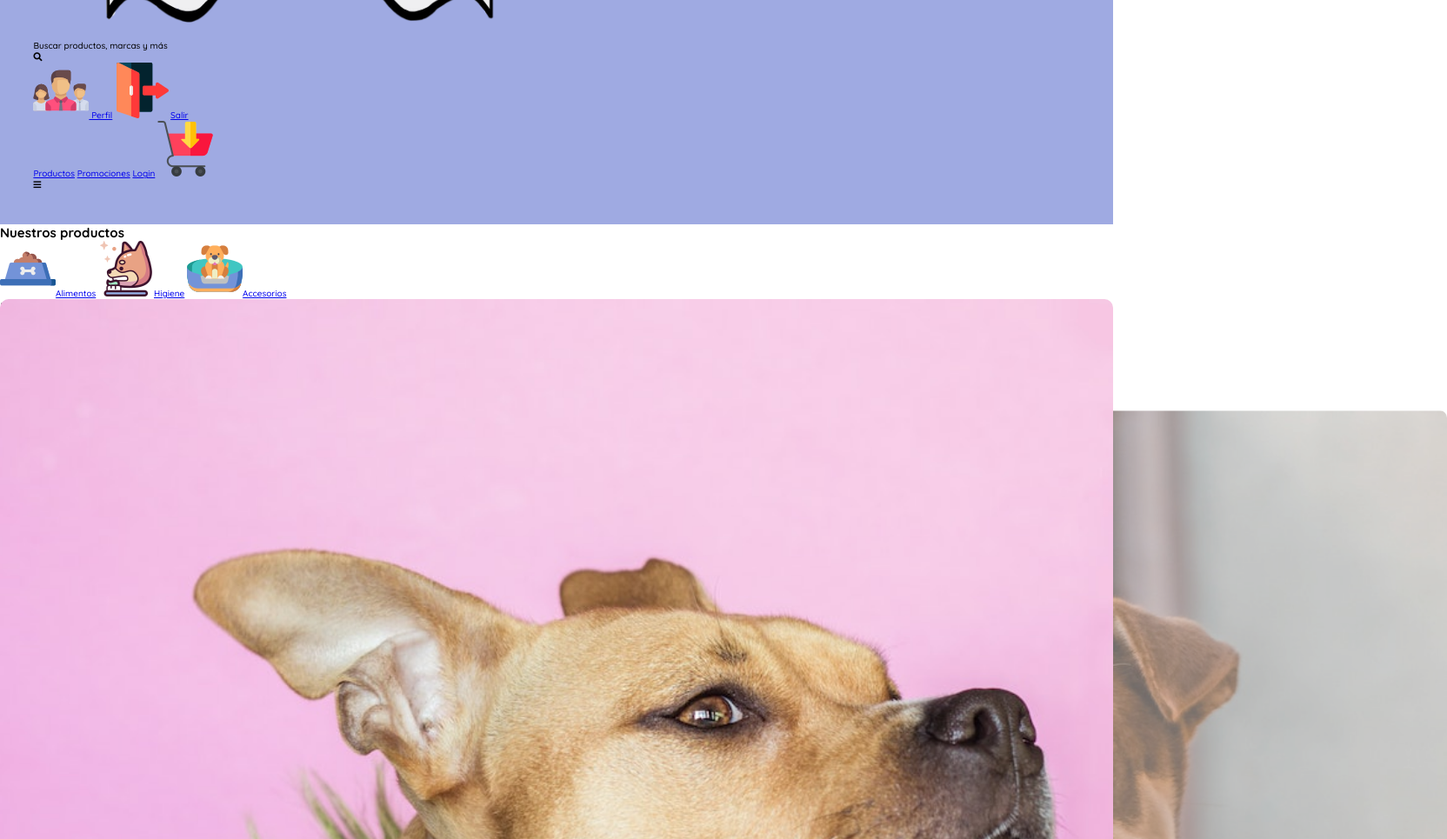
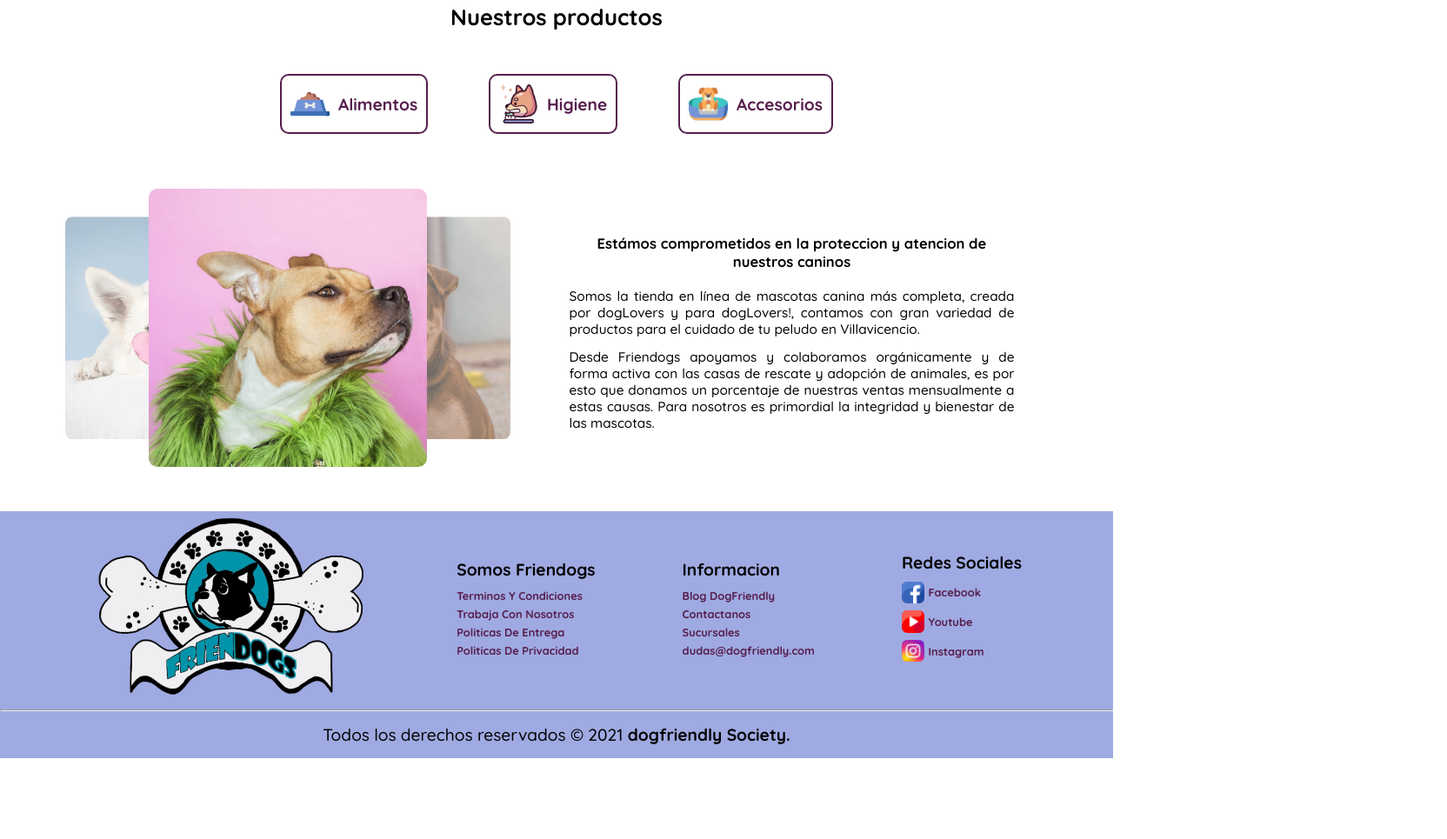
Before and after one commit to AlvaroAlfonso/DogFriendly-Ecommerce, a plain HTML site: page views/index.html in a window 1280 px wide. Shown: the part 404-1369 px from the top of the page at 87% size, 1664 px wide, since content can reach past the window. After the commit the page ends 1276 px from the top, so only its background shows below. Drawn offline with nearby package versions, Linux system fonts and the light colour scheme; files whose address does not match are found by name.

Commit message:
agrego responsive del index.html

```diff
--- a/public/css/index.css
+++ b/public/css/index.css
@@ -1,3 +1,5 @@
+
+
 @import url('https://fonts.googleapis.com/css2?family=Quicksand:wght@300;500;700&display=swap');
 /* NORMALIZACION*/
 * {
@@ -40,6 +42,9 @@ html {
 }
 footer{
     background-color:var(--morado);
+}
+main{
+    padding: 3%;
 }
 
 /*slider*/
@@ -164,12 +169,11 @@ input[type=radio]{
 /*main */
     .navbar-productos{
         display: flex;
-        margin-top:10px;
+        margin:30px 0px;
         align-items: center;
         justify-content: space-around;
-        flex-wrap: wrap;
-        width:67vw;
-        margin-left: 83px;
+        gap:10px;
+
 
     }
     .navbar-productos a{
@@ -180,6 +184,9 @@ input[type=radio]{
         color: #561E4C;
         font-size:3vw;
         align-items: center;
+        border:solid 2px #561E4C;
+        padding:10px;
+        border-radius: 10px;
 
     }
 
@@ -325,6 +332,7 @@ input[type=radio]{
         color: #561E4C;
         font-size: 2.0vw;
         gap:5px;
+
     }
     .iconos{
         width: 5vw;
@@ -376,6 +384,9 @@ input[type=radio]{
         display: flex;
         align-items: center;
         gap:10px;
+        border:solid 2px #561E4C;
+        padding: 8px;
+        border-radius: 10px;
     }
     p.texto-1{
         text-align: justify;
@@ -400,15 +411,15 @@ input[type=radio]{
     width: 100vw;
 }
 .container-slider{
-    margin:30px 80px 100px 80px;
+    margin:30px 80px 30px 80px;
     display:flex;
     justify-content: center;
 
 }
 .container{
-    width:40vw;
+    width:45vw;
     transform-style: preserve-3d;
-    height: 30vw;
+    height: 45vw;
 
 }
 /* fin slider */
@@ -464,5 +475,180 @@ input[type=radio]{
 
 }
 @media(min-width:769px){
+ /* INICIO HEADER*/
+    .seccion-header{
+        display: flex;
+        align-items: center;
+        justify-content: space-between;
+    }
+    .logo{
+        width: 25vw;
+    }
+    .form{
+        display: flex;
 
+    }
+    .input{
+        background-color: var(--blanco);
+        padding: 8px;
+        width: 30vw;
+        font-size: 1.5vw;
+        border:solid 2px var(--gris-oscuro);
+        color:var(--gris-claro);
+        border-radius: 7px 0px 0px 7px;
+    }
+    .submit{
+        background-color: var(--blanco);
+        padding:7px;
+        width: 3vw;
+        font-size: 1.5vw;
+        border:solid 2px var(--gris-oscuro);
+        color:var(--gris-claro);
+        border-radius: 0px 7px 7px 0px;
+    }
+    .navbar-usuario{
+        display: flex;
+        justify-content: flex-end;
+        gap:15px;
+    }
+    .navbar-usuario a{
+        display: flex;
+        font-size: 1.3vw;
+        align-items: center;
+        text-decoration: none;
+        font-weight: bold;
+        color: #561E4C;
+        gap:10px;
+    }
+    .iconos{
+        width: 4.5vw;
+    }
+    .burger-menu{
+        display: none;
+    }
+    .navbar-opciones{
+        display: flex;
+        justify-content: space-evenly;
+        align-items: center;
+    }
+    .navbar-opciones a{
+        font-size:2vw;
+        text-decoration: none;
+        font-weight: bold;
+        color: #561E4C;
+    }
+    .carrito{
+        width: 4.2vw;
+    }
+ /* FIN HEADER*/
+
+ /*INICIO MAIN*/
+
+    h2.titulo2{
+        margin-top:10px;
+        font-size:1.3vw;
+        text-align: center;
+        margin-bottom: 20px;
+
+    }
+    .titulo1{
+        text-align: center;
+        font-size:2vw;
+        margin-top:15px;
+    }
+    .imagen-icono{
+        width: 3.5vw;
+    }
+    .navbar-productos{
+        display:flex;
+        justify-content: center;
+        gap:70px;
+    }
+    .texto-1, .texto-2 {
+        font-size:1.2vw;
+    }
+    .text-dogshow{
+       width: 40vw;
+        text-align: justify;
+    }
+
+    .navbar-productos a{
+        display: flex;
+        align-items: center;
+        gap:10px;
+        font-size: 1.5vw;
+        text-decoration: none;
+        font-weight: bold;
+        color: #561E4C;
+        border:solid 2px #561E4C;
+        border-radius: 10px;
+        padding: 10px;
+        margin: 50px 0px  50px 0px;
+    }
+
+ /*FIN MAIN*/
+ /* SLIDER */
+    .seccion-slider{
+        display: flex;
+        align-items:center ;
+        flex-wrap: wrap;
+        justify-content: space-around;
+    }
+    .container-slider{
+        margin:1vw;
+        padding-left:45px;
+    }
+    .container{
+        width:25vw;
+        transform-style: preserve-3d;
+        display: flex;
+        height: 25vw;
+    }
+    img.images{
+        width: 25vw;
+    }
+    .cards{
+        width: 30vw;
+    }
+
+ /* FIN SLIDER */
+
+ /*INICIO FOOTER */
+    .contenedor-footer{
+        padding: 5px;
+        display: flex;
+        justify-content: space-evenly;
+        align-items: center;
+    }
+    .logo-footer{
+        width: 25vw;
+    }
+    .title-footer{
+        font-size: 1.5vw;
+        margin-bottom: 10px;
+    }
+    .seccion-footer-2 a, .seccion-footer-3 a, .seccion-footer-4 a{
+        font-size:1vw;
+        text-decoration: none;
+        font-weight: bold;
+        color: #561E4C;
+        display: flex;
+        margin-bottom:5px;
+
+    }
+    .seccion-footer-4 a{
+        gap:5px;
+        display: flex;
+        align-items: center;
+        margin-bottom:8px;
+    }
+    .icono-footer{
+        width: 2vw;
+    }
+    .text-copyright{
+        text-align: center;
+        padding:15px 0px;
+        font-size: 1.5vw;
+    }
+ /*FIN FOOTER*/
 }
--- a/views/index.html
+++ b/views/index.html
@@ -40,15 +40,13 @@
         </section>
     </header>
 <main>
-    <section>
+    <section class="">
         <section>
             <h2 class="titulo1"> Nuestros productos</h2>
             <nav class="navbar-productos">
                 <a href="#"><img src="/img/iconos/alimento.png" alt="icono-alimento" class="imagen-icono">Alimentos</a>
                 <a href="#"><img src="/img/iconos/aseo.png" alt="icono-aseo" class="imagen-icono">Higiene</a>
                 <a href="#" ><img src="img/iconos/accesorio.png" alt="icono-accesorio" class="imagen-icono">Accesorios</a>
-
-
             </nav>
         </section>
         <section class="seccion-slider">
```
Also changed, not shown: app.js (+8 -0 lines), views/formulario.html (added), views/login.html (added).
